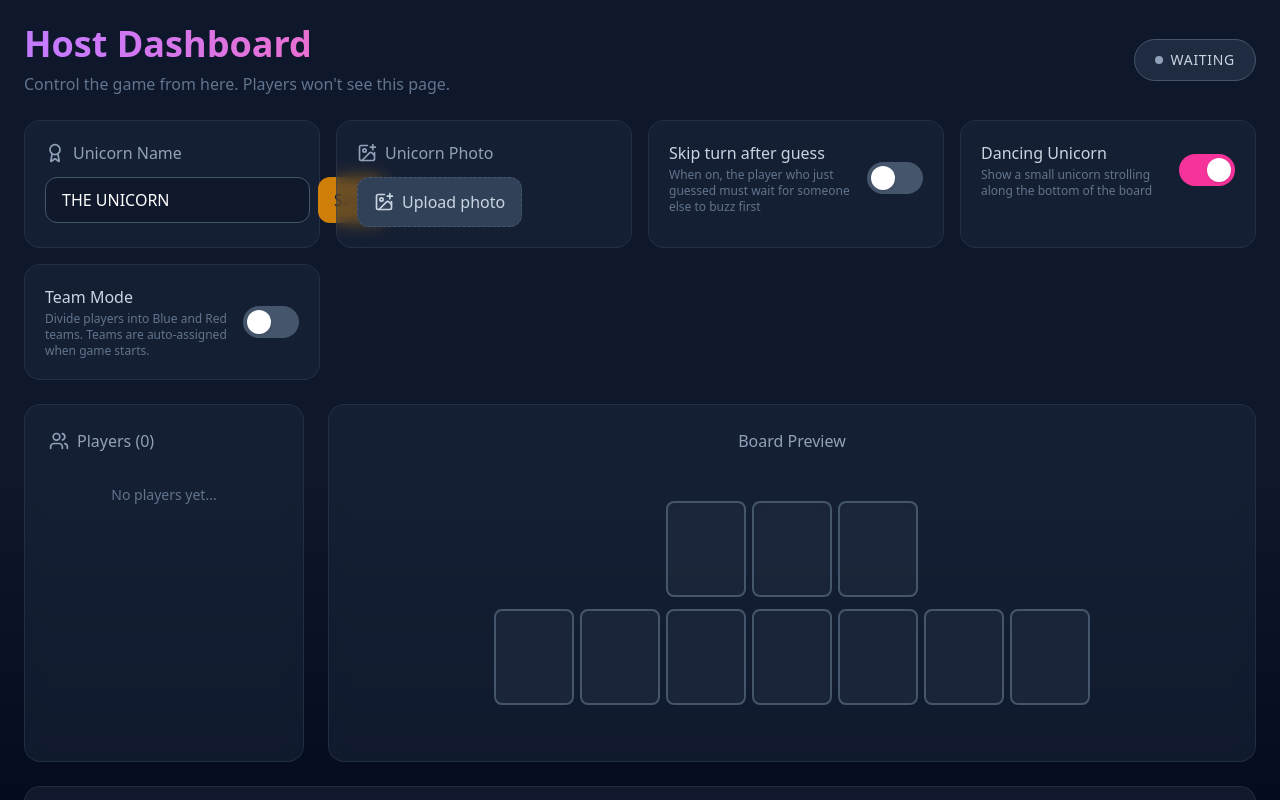
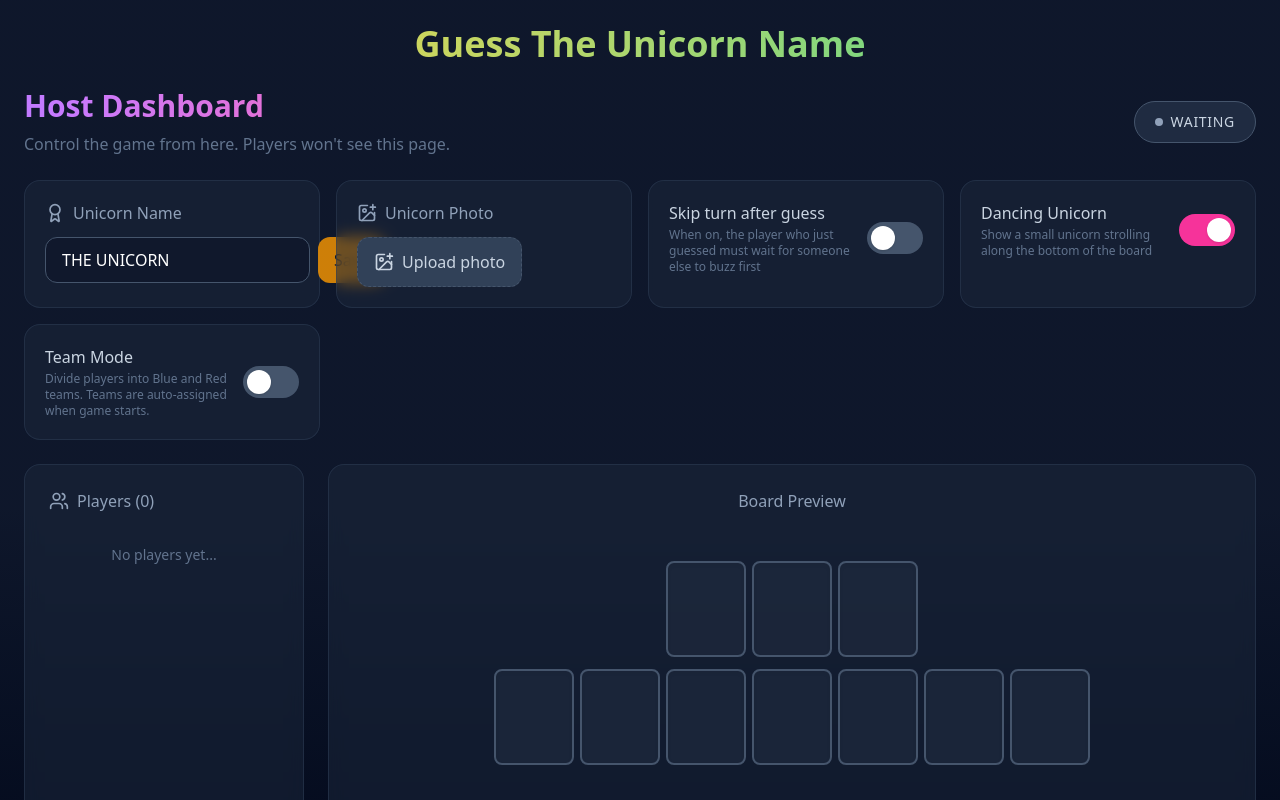
Before and after one commit to mshibl/unicorn-game, a Next.js app: page /host in a window 1280 px wide. Shown: the top 800 px of the page. Built offline with nearby package versions, Linux system fonts and the light colour scheme; no server answers.

Commit message:
unicorn game

```diff
--- a/src/app/host/page.tsx
+++ b/src/app/host/page.tsx
@@ -37,6 +37,9 @@ export default function HostPage() {
   const [phraseInput, setPhraseInput] = useState("");
   const [uploadingPhoto, setUploadingPhoto] = useState(false);
   const [photoError, setPhotoError] = useState<string | null>(null);
+  // Local preview from the file we just read - bypasses CDN/browser cache when blob URL is overwritten
+  const [localPreviewDataUrl, setLocalPreviewDataUrl] = useState<string | null>(null);
+  const [localPhotoFileName, setLocalPhotoFileName] = useState<string | null>(null);
 
   useEffect(() => {
     const pusher = getPusherClient();
@@ -132,6 +135,8 @@ export default function HostPage() {
             setGameState((prev) =>
               prev ? { ...prev, winnerPhotoDataUrl: url } : prev
             );
+            setLocalPreviewDataUrl(dataUrl);
+            setLocalPhotoFileName(file.name);
           } else {
             setPhotoError(res.error ?? "Upload failed");
           }
@@ -163,11 +168,14 @@ export default function HostPage() {
   return (
     <div className="min-h-screen bg-linear-to-b from-slate-900 via-slate-900 to-slate-950 p-6">
       <div className="max-w-[1600px] mx-auto">
+        <h1 className="text-4xl font-extrabold text-transparent bg-clip-text bg-linear-to-r from-amber-300 to-emerald-400 text-center mb-6">
+          Guess The Unicorn Name
+        </h1>
         <div className="flex flex-col sm:flex-row sm:items-center sm:justify-between gap-4 mb-6">
           <div className="text-center sm:text-left">
-            <h1 className="text-4xl font-extrabold text-transparent bg-clip-text bg-linear-to-r from-purple-400 to-pink-400 mb-2">
+            <h2 className="text-3xl font-extrabold text-transparent bg-clip-text bg-linear-to-r from-purple-400 to-pink-400 mb-2">
               Host Dashboard
-            </h1>
+            </h2>
             <p className="text-slate-500">
               Control the game from here. Players won&apos;t see this page.
             </p>
@@ -254,18 +262,25 @@ export default function HostPage() {
                 <div className="flex items-center gap-4">
                   <div className="w-20 h-20 rounded-full overflow-hidden border-2 border-slate-600 shrink-0 bg-slate-700/50">
                     <img
-                      src={gameState.winnerPhotoDataUrl}
+                      src={localPreviewDataUrl ?? gameState.winnerPhotoDataUrl}
                       alt="Winner preview"
                       className="w-full h-full object-cover"
                       referrerPolicy="no-referrer"
                     />
                   </div>
-                  <button
-                    onClick={() => fileInputRef.current?.click()}
-                    className="px-4 py-2 bg-slate-600 hover:bg-slate-500 text-white text-sm font-medium rounded-lg transition-colors"
-                  >
-                    Change photo
-                  </button>
+                  <div className="flex flex-col gap-1 min-w-0">
+                    {localPhotoFileName && (
+                      <span className="text-sm text-slate-400 truncate" title={localPhotoFileName}>
+                        {localPhotoFileName}
+                      </span>
+                    )}
+                    <button
+                      onClick={() => fileInputRef.current?.click()}
+                      className="px-4 py-2 bg-slate-600 hover:bg-slate-500 text-white text-sm font-medium rounded-lg transition-colors self-start"
+                    >
+                      Change photo
+                    </button>
+                  </div>
                 </div>
               ) : (
                 <button
--- a/src/app/page.tsx
+++ b/src/app/page.tsx
@@ -237,7 +237,7 @@ export default function PlayerPage() {
         <div className="w-full max-w-md">
           <div className="text-center mb-10">
             <h1 className="text-5xl font-extrabold text-transparent bg-clip-text bg-linear-to-r from-amber-300 to-emerald-400 mb-3">
-              Unicorn Game
+              Guess The Unicorn Name
             </h1>
             <p className="text-slate-400 text-lg">
               Enter your name to join the game
@@ -293,6 +293,9 @@ export default function PlayerPage() {
         )}
         <div className="w-full max-w-lg text-center">
           <div className="mb-8">
+            <h1 className="text-4xl font-extrabold text-transparent bg-clip-text bg-linear-to-r from-amber-300 to-emerald-400 mb-6">
+              Guess The Unicorn Name
+            </h1>
             <div className="inline-flex items-center gap-2 px-4 py-2 bg-emerald-500/20 border border-emerald-500/30 rounded-full text-emerald-400 text-sm font-medium mb-6">
               <div className="w-2 h-2 bg-emerald-400 rounded-full animate-pulse" />
               Connected
@@ -403,6 +406,10 @@ export default function PlayerPage() {
             )}
           </div>
 
+          <h1 className="text-3xl font-extrabold text-transparent bg-clip-text bg-linear-to-r from-amber-300 to-emerald-400 text-center">
+            Guess The Unicorn Name
+          </h1>
+
           <div className="w-full max-w-3xl">
             <GameBoard maskedPhrase={gameState.maskedPhrase} />
           </div>
--- a/src/app/watch/page.tsx
+++ b/src/app/watch/page.tsx
@@ -76,7 +76,7 @@ export default function WatchPage() {
     );
     musicRef.current = audio;
     audio.loop = true;
-    audio.volume = 0.4;
+    audio.volume = 0.1;
     audio.addEventListener("canplaythrough", () => setMusicReady(true));
     audio.addEventListener("error", () => setMusicReady(true));
     audio.addEventListener("ended", () => {
@@ -271,7 +271,7 @@ export default function WatchPage() {
       }
     } else {
       // Restore normal music volume when buzzer is released
-      music.volume = 0.4;
+      music.volume = 0.1;
     }
   }, [gameState?.buzzedPlayerId]);
 
@@ -286,6 +286,9 @@ export default function WatchPage() {
 
   return (
     <div className="min-h-screen bg-slate-900 text-white p-6">
+      <h1 className="text-3xl font-extrabold text-transparent bg-clip-text bg-linear-to-r from-amber-300 to-emerald-400 text-center mb-6">
+        Guess The Unicorn Name
+      </h1>
       {/* Dancing unicorn strolling along the bottom (board only, not on final reveal) */}
       {gameState?.showDancingUnicorn && (
         <div
```
